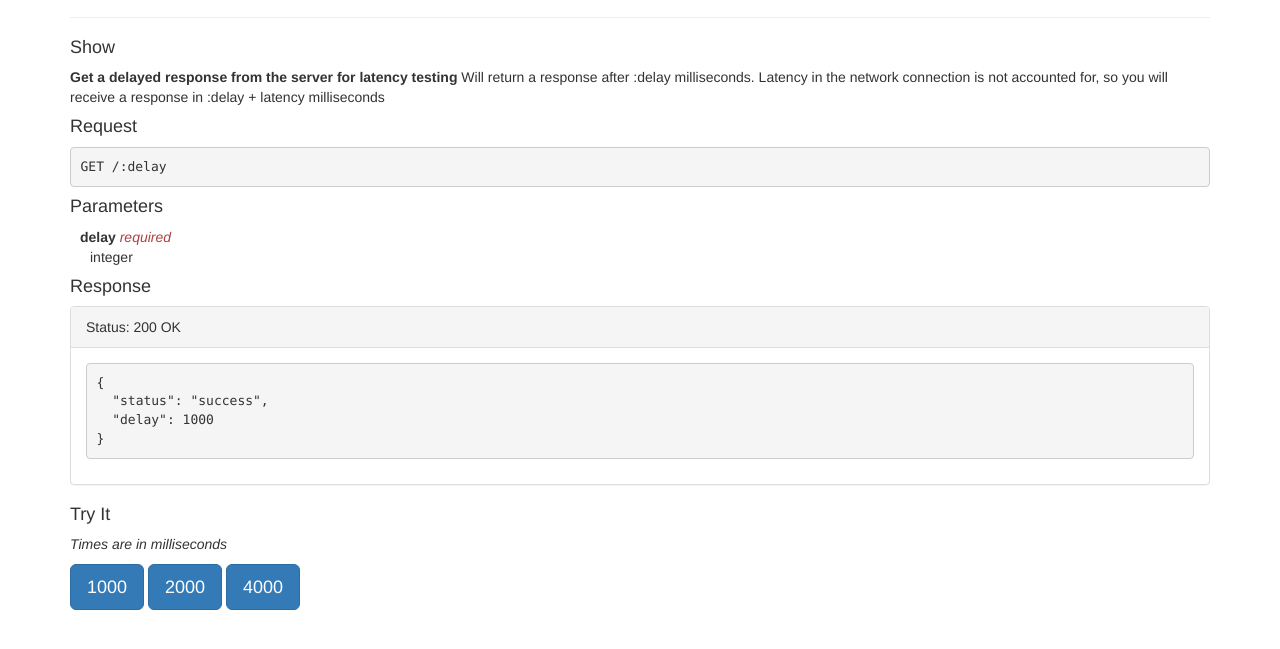
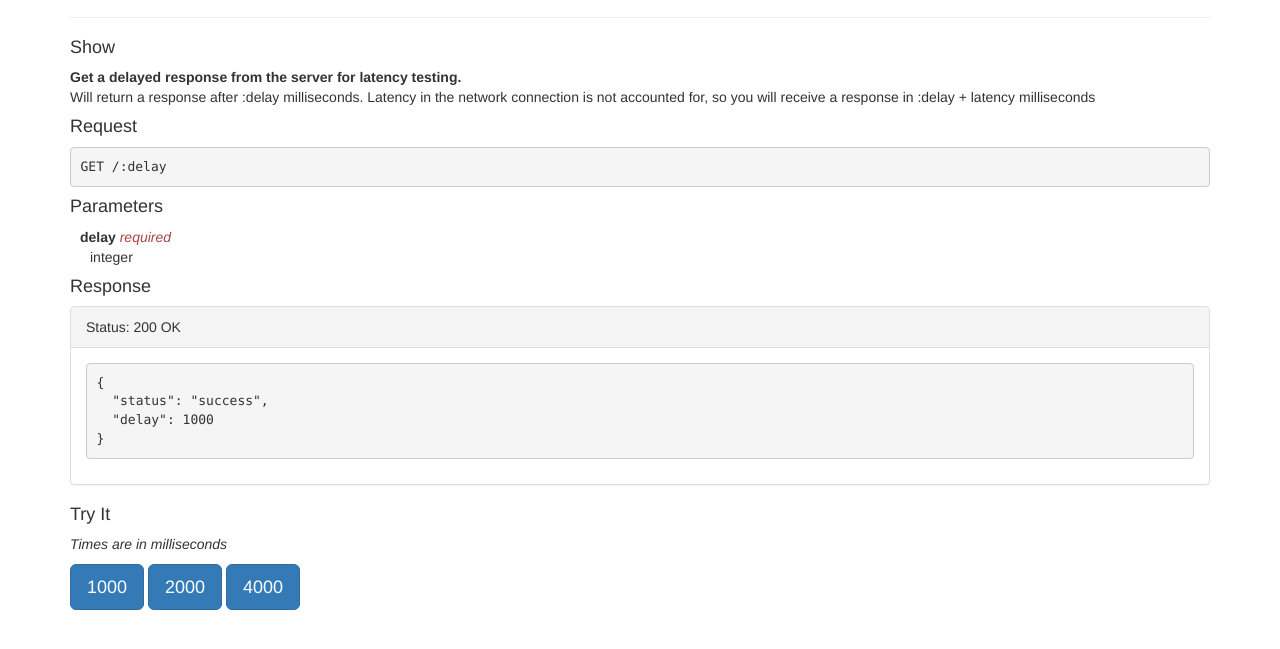
Before and after one commit to royvandewater/goslow4me, a website: page public/docs.html in a window 1280 px wide. Shown: the part 163-812 px from the top of the page. Drawn offline with nearby package versions, Linux system fonts and the light colour scheme.

Commit message:
Tweak docs formatting

```diff
--- a/public/docs.html
+++ b/public/docs.html
@@ -28,7 +28,8 @@
 
     <h4>Show</h4>
     <p>
-      <strong>Get a delayed response from the server for latency testing</strong>
+      <strong>Get a delayed response from the server for latency testing.</strong>
+      <br>
       Will return a response after :delay milliseconds.
       Latency in the network connection is not accounted for, so you will receive a
       response in :delay + latency milliseconds
```
